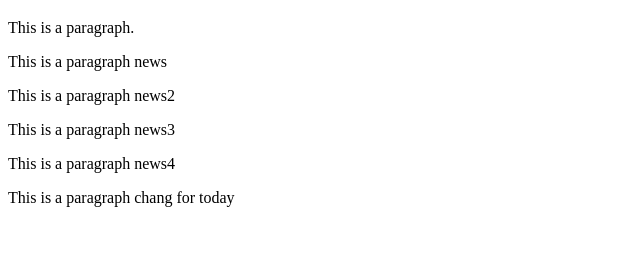
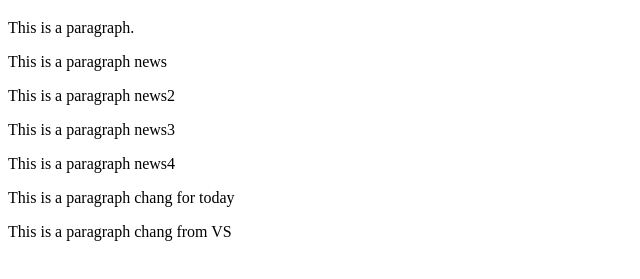
Before and after one commit to ddsjaeger/testgit, a plain HTML site: page index.html in a window 1280 px wide. Shown: the part 61-340 px from the top of the page, without its empty margins (0-640 px from the left). Drawn offline with Linux system fonts and the light colour scheme.

Commit message:
chang from vs

```diff
--- a/index.html
+++ b/index.html
@@ -12,5 +12,6 @@
 <p>This is a paragraph news3</p>
 <p>This is a paragraph news4</p>
  <p>This is a paragraph chang for today</p>
+ <p>This is a paragraph chang from VS</p>
 </body>
 </html>
```
